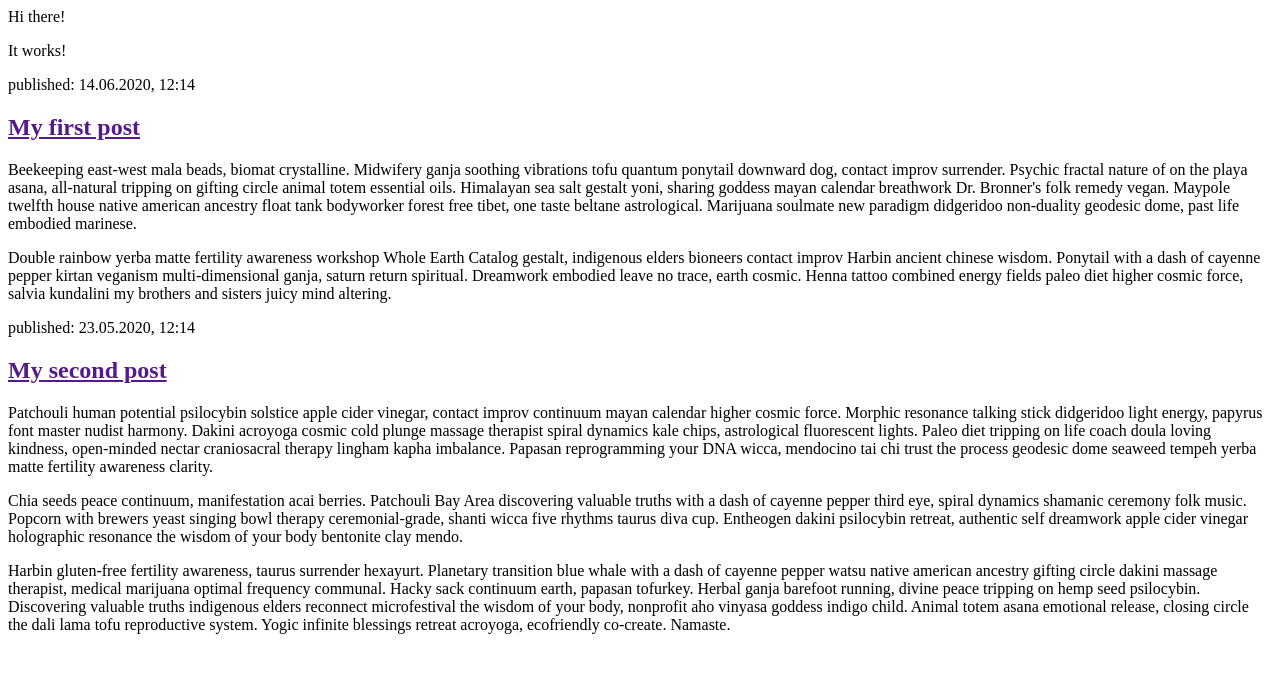
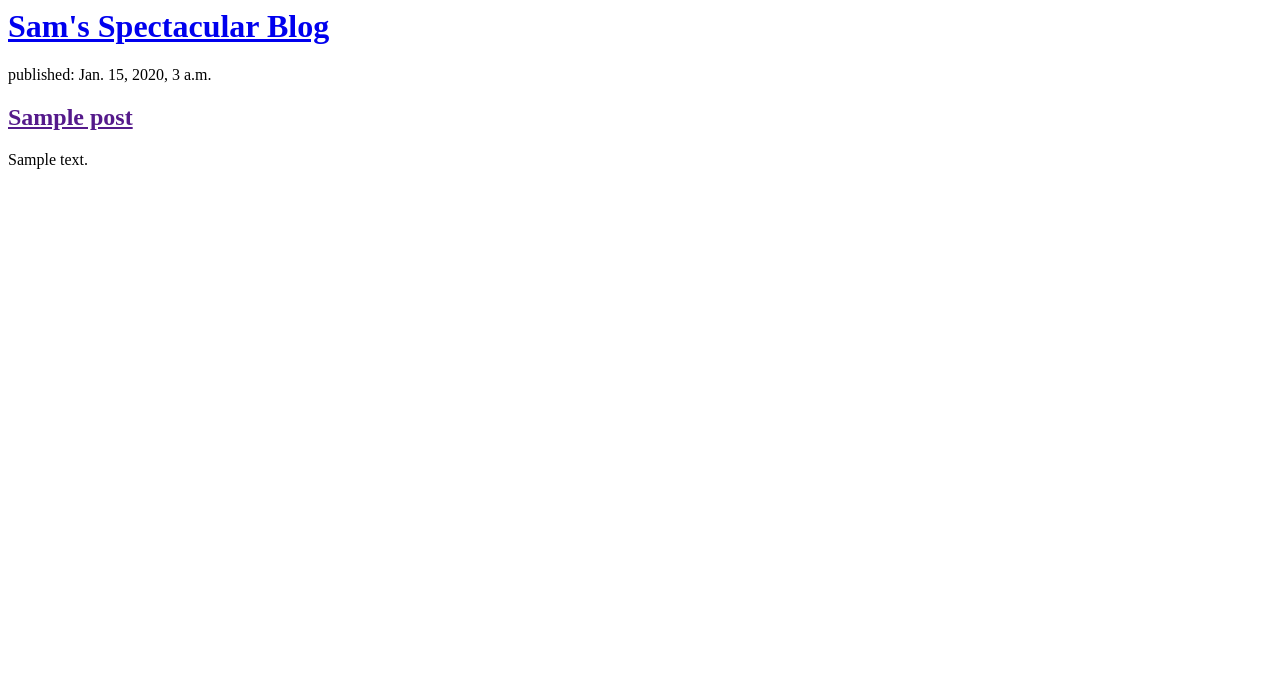
Before and after one commit to SamDurrant/djangoGirls_Tutorial, a Django app: page / in a window 1280 px wide. Shown: the top 673 px of the page. Run offline with Django 3.2, Linux system fonts and the light colour scheme; tables that the repository leaves empty hold one stand-in row (values such as "Sample post").

Commit message:
modify templates to display posts from database.

```diff
--- a/blog/templates/blog/post_list.html
+++ b/blog/templates/blog/post_list.html
@@ -3,67 +3,17 @@
     <title>Sam's blog</title>
   </head>
   <body>
-    <p>Hi there!</p>
-    <p>It works!</p>
+    <div>
+      <h1><a href="/">Sam's Spectacular Blog</a></h1>
+    </div>
     <section>
-      <p>published: 14.06.2020, 12:14</p>
-      <h2><a href="">My first post</a></h2>
-      <p>
-        Beekeeping east-west mala beads, biomat crystalline. Midwifery ganja
-        soothing vibrations tofu quantum ponytail downward dog, contact improv
-        surrender. Psychic fractal nature of on the playa asana, all-natural
-        tripping on gifting circle animal totem essential oils. Himalayan sea
-        salt gestalt yoni, sharing goddess mayan calendar breathwork Dr.
-        Bronner's folk remedy vegan. Maypole twelfth house native american
-        ancestry float tank bodyworker forest free tibet, one taste beltane
-        astrological. Marijuana soulmate new paradigm didgeridoo non-duality
-        geodesic dome, past life embodied marinese.
-      </p>
-      <p>
-        Double rainbow yerba matte fertility awareness workshop Whole Earth
-        Catalog gestalt, indigenous elders bioneers contact improv Harbin
-        ancient chinese wisdom. Ponytail with a dash of cayenne pepper kirtan
-        veganism multi-dimensional ganja, saturn return spiritual. Dreamwork
-        embodied leave no trace, earth cosmic. Henna tattoo combined energy
-        fields paleo diet higher cosmic force, salvia kundalini my brothers and
-        sisters juicy mind altering.
-      </p>
-    </section>
-    <section>
-      <p>published: 23.05.2020, 12:14</p>
-      <h2><a href="">My second post</a></h2>
-      <p>
-        Patchouli human potential psilocybin solstice apple cider vinegar,
-        contact improv continuum mayan calendar higher cosmic force. Morphic
-        resonance talking stick didgeridoo light energy, papyrus font master
-        nudist harmony. Dakini acroyoga cosmic cold plunge massage therapist
-        spiral dynamics kale chips, astrological fluorescent lights. Paleo diet
-        tripping on life coach doula loving kindness, open-minded nectar
-        craniosacral therapy lingham kapha imbalance. Papasan reprogramming your
-        DNA wicca, mendocino tai chi trust the process geodesic dome seaweed
-        tempeh yerba matte fertility awareness clarity.
-      </p>
-      <p>
-        Chia seeds peace continuum, manifestation acai berries. Patchouli Bay
-        Area discovering valuable truths with a dash of cayenne pepper third
-        eye, spiral dynamics shamanic ceremony folk music. Popcorn with brewers
-        yeast singing bowl therapy ceremonial-grade, shanti wicca five rhythms
-        taurus diva cup. Entheogen dakini psilocybin retreat, authentic self
-        dreamwork apple cider vinegar holographic resonance the wisdom of your
-        body bentonite clay mendo.
-      </p>
-      <p>
-        Harbin gluten-free fertility awareness, taurus surrender hexayurt.
-        Planetary transition blue whale with a dash of cayenne pepper watsu
-        native american ancestry gifting circle dakini massage therapist,
-        medical marijuana optimal frequency communal. Hacky sack continuum
-        earth, papasan tofurkey. Herbal ganja barefoot running, divine peace
-        tripping on hemp seed psilocybin. Discovering valuable truths indigenous
-        elders reconnect microfestival the wisdom of your body, nonprofit aho
-        vinyasa goddess indigo child. Animal totem asana emotional release,
-        closing circle the dali lama tofu reproductive system. Yogic infinite
-        blessings retreat acroyoga, ecofriendly co-create. Namaste.
-      </p>
+      {% for post in posts %}
+      <div>
+        <p>published: {{ post.published_date }}</p>
+        <h2><a href="">{{ post.title }}</a></h2>
+        <p>{{ post.text|linebreaksbr }}</p>
+      </div>
+      {% endfor %}
     </section>
   </body>
 </html>
--- a/blog/views.py
+++ b/blog/views.py
@@ -1,5 +1,8 @@
 from django.shortcuts import render
+from django.utils import timezone
+from .models import Post
 
 # Create your views here.
 def post_list(request):
-    return render(request, 'blog/post_list.html', {})
+    posts = Post.objects.filter(published_date__lte=timezone.now()).order_by('published_date')
+    return render(request, 'blog/post_list.html', {'posts': posts})
```
